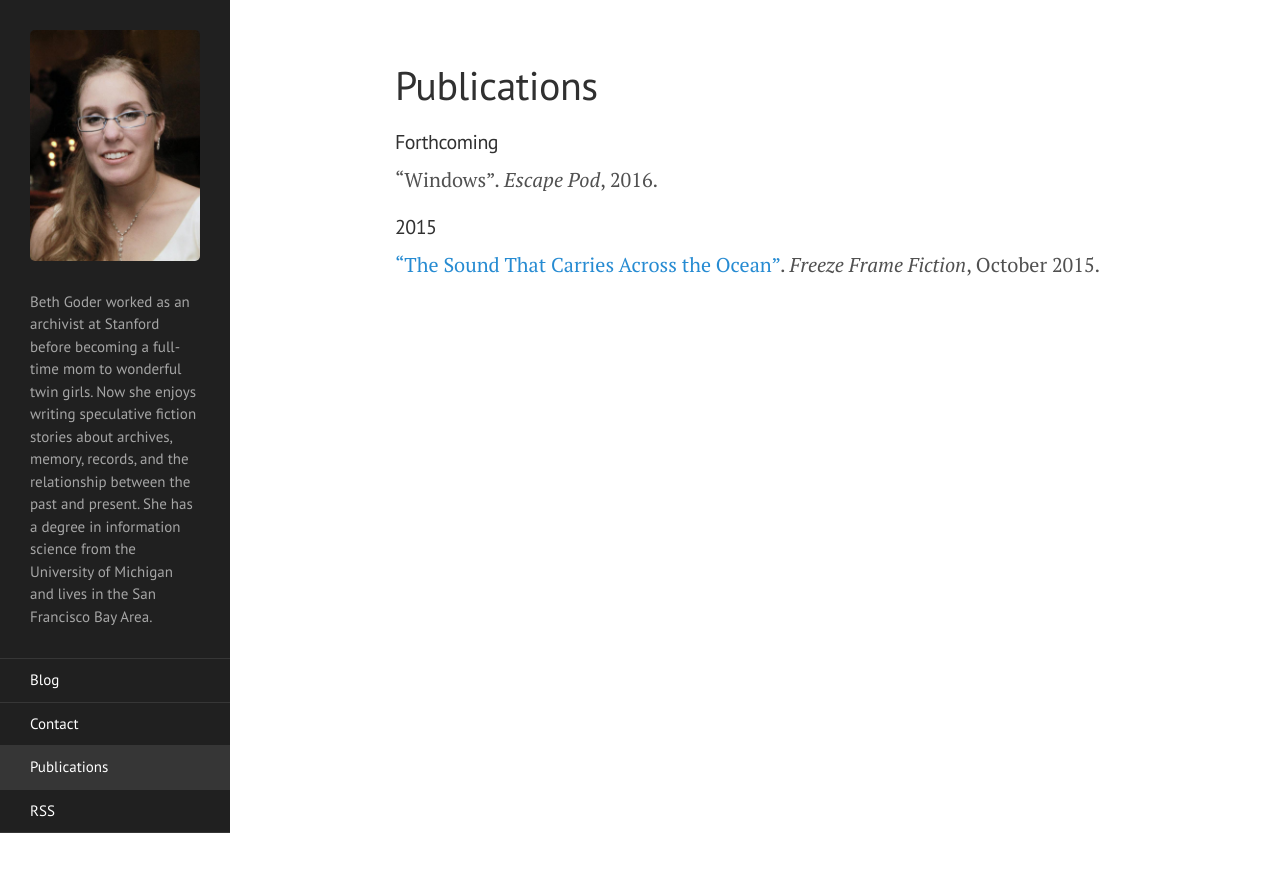
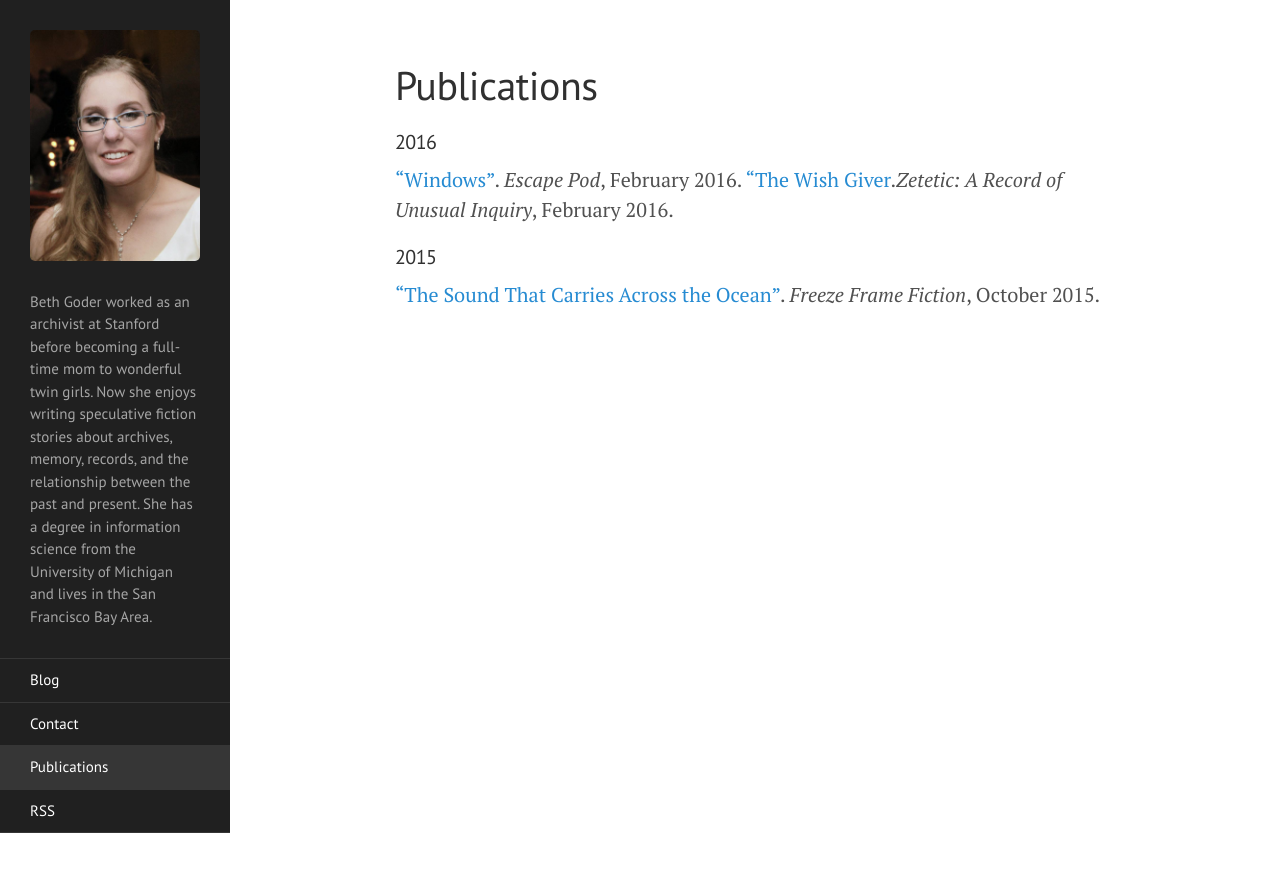
Before and after one commit to BethGoder/BethGoder.github.io, a Jekyll site: the page built from pubs.md, in a window 1280 px wide. Shown: the top 872 px of the page. Built offline with Jekyll 4.4.1, drawn with Linux system fonts in a browser that asks for light colours.

Commit message:
Update pubs.md

```diff
--- a/pubs.md
+++ b/pubs.md
@@ -3,9 +3,11 @@ layout: page
 title: Publications
 permalink: /publications/
 ---
-#### Forthcoming
 
-"Windows". _Escape Pod_, 2016.
+#### 2016
+
+["Windows"](http://escapepod.org/2016/02/29/ep523-windows/). _Escape Pod_, February 2016.
+["The Wish Giver](https://zeteticrecord.org/2016/02/the-wish-giver/)._Zetetic: A Record of Unusual Inquiry_, February 2016.
 
 #### 2015
 
```
